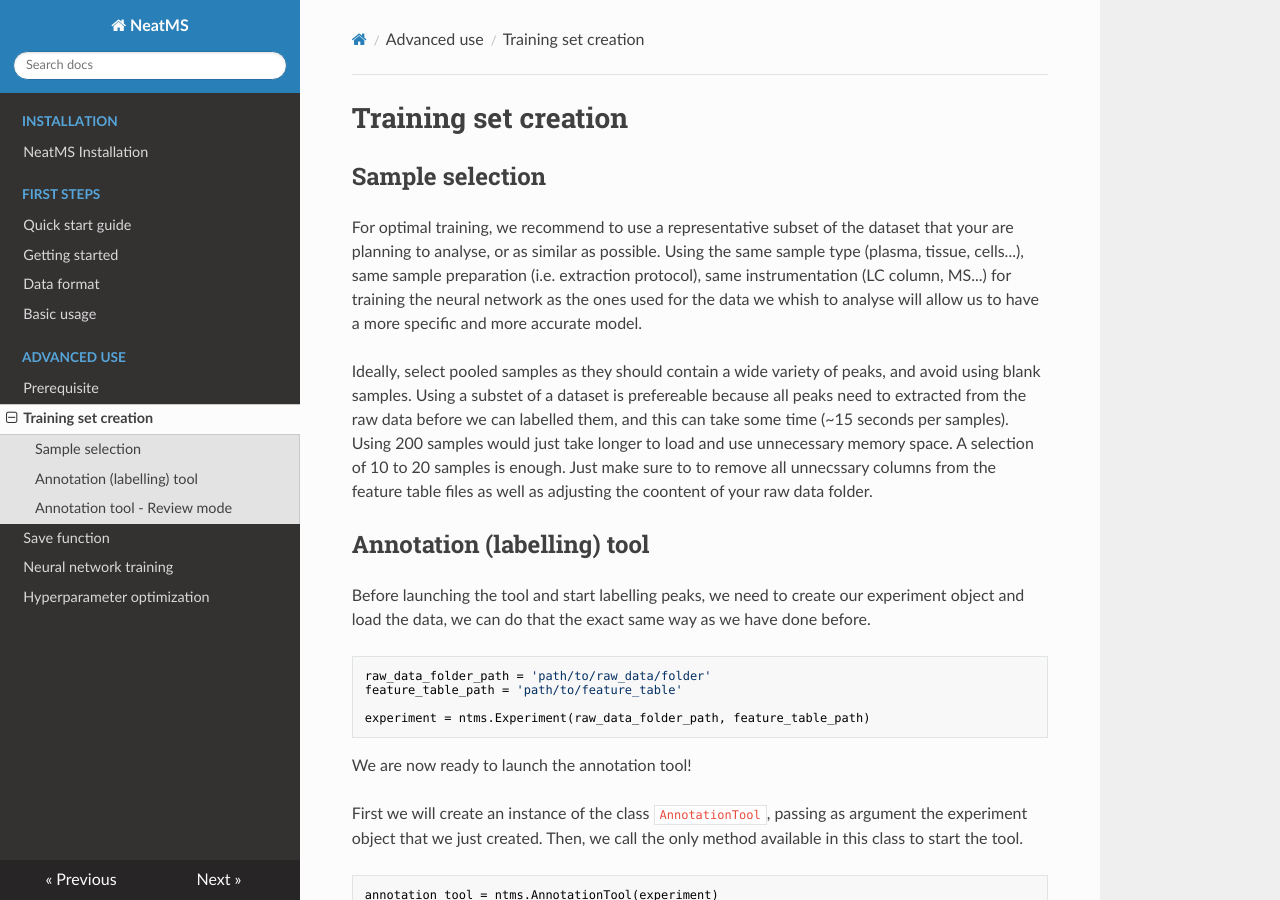
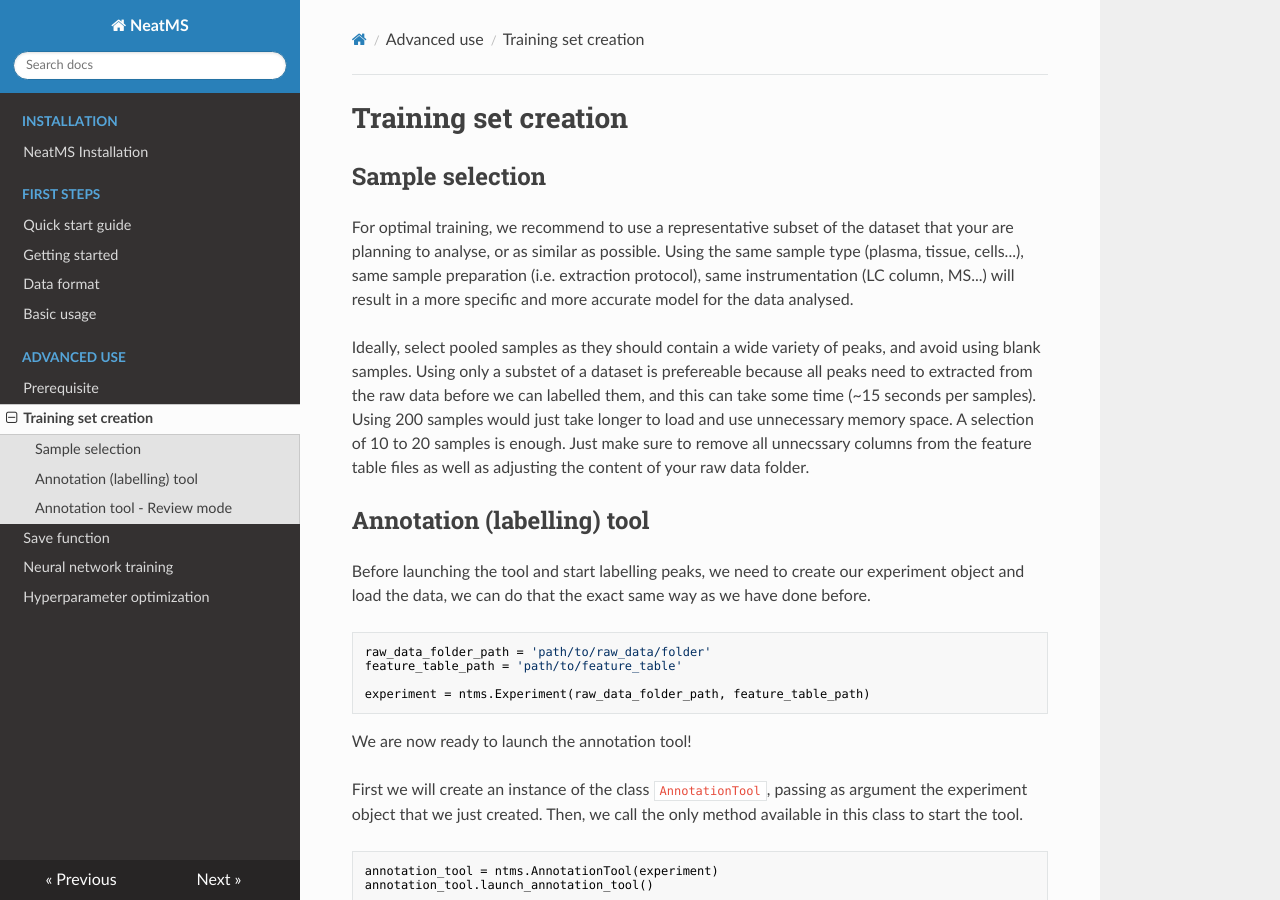
Before and after one commit to bihealth/NeatMS, an MkDocs documentation site: the page built from docs/advanced-use/training-set-creation.md, in a window 1280 px wide and 900 px high. Built offline with MkDocs 1.6.1, drawn with Linux system fonts in a browser that asks for light colours; nearby versions of some CDN libraries; some of the changed text lies outside the part shown.

Commit message:
Doc: corrections

```diff
--- a/docs/advanced-use/training-set-creation.md
+++ b/docs/advanced-use/training-set-creation.md
@@ -2,9 +2,9 @@
 
 ## Sample selection
 
-For optimal training, we recommend to use a representative subset of the dataset that your are planning to analyse, or as similar as possible. Using the same sample type (plasma, tissue, cells...), same sample preparation (i.e. extraction protocol), same instrumentation (LC column, MS...) for training the neural network as the ones used for the data we whish to analyse will allow us to have a more specific and more accurate model.
+For optimal training, we recommend to use a representative subset of the dataset that your are planning to analyse, or as similar as possible. Using the same sample type (plasma, tissue, cells...), same sample preparation (i.e. extraction protocol), same instrumentation (LC column, MS...) will result in a  more specific and more accurate model for the data analysed.
 
-Ideally, select pooled samples as they should contain a wide variety of peaks, and avoid using blank samples. Using a substet of a dataset is prefereable because all peaks need to extracted from the raw data before we can labelled them, and this can take some time (~15 seconds per samples). Using 200 samples would just take longer to load and use unnecessary memory space. A selection of 10 to 20 samples is enough. Just make sure to to remove all unnecssary columns from the feature table files as well as adjusting the coontent of your raw data folder.
+Ideally, select pooled samples as they should contain a wide variety of peaks, and avoid using blank samples. Using only a substet of a dataset is prefereable because all peaks need to extracted from the raw data before we can labelled them, and this can take some time (~15 seconds per samples). Using 200 samples would just take longer to load and use unnecessary memory space. A selection of 10 to 20 samples is enough. Just make sure to remove all unnecssary columns from the feature table files as well as adjusting the content of your raw data folder.
 
 ## Annotation (labelling) tool
 
@@ -37,7 +37,7 @@
 
 ## Annotation tool - Review mode
 
-Consistently labeling hundreds, maybe thousands of peaks is not necessarily simple. We can make obviously make mistakes, but our interpretation of the peaks can change as we label them. A type of peak that was considered `High quality` can slowly change into a `Low quality` as we go along, even with highest possible attention, it will most certainly happen. As you can imagine, this can be a problem as we want to avoid providing conflicting data to train our neural network. So one good practice to have is to review at least once (every few hundreds of peaks is even better) the peaks we have been labelling.
+Consistently labeling hundreds, maybe thousands of peaks is not necessarily simple. We can simply make mistakes, and our interpretation of the peaks can change as we label them. A type of peak that was considered `High quality` can slowly change into a `Low quality` as we go along, even with careful attention, it will most certainly happen. This can be a problem as we want to avoid providing conflicting data to train our neural network. So one good practice to have is to review at least once (every few hundreds of peaks is even better) the peaks we have already labelled.
 
 Peaks can be reviewed altogether or by specific label, reviewing one label at a time helps making consistent decision.
 
```
Also changed, not shown: other parts of docs/advanced-use/training-set-creation.md (+1 -1 lines), docs/installation/our-tool-installation.md (+1 -1 lines).
